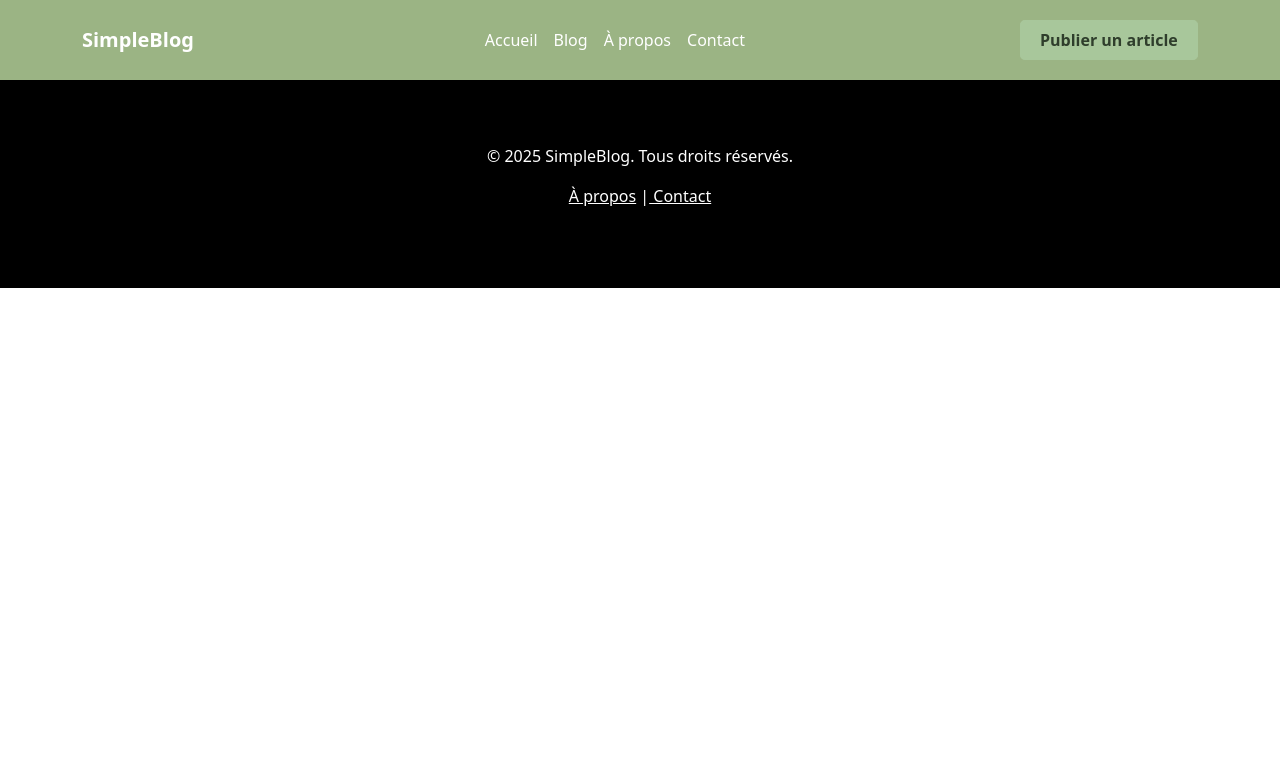
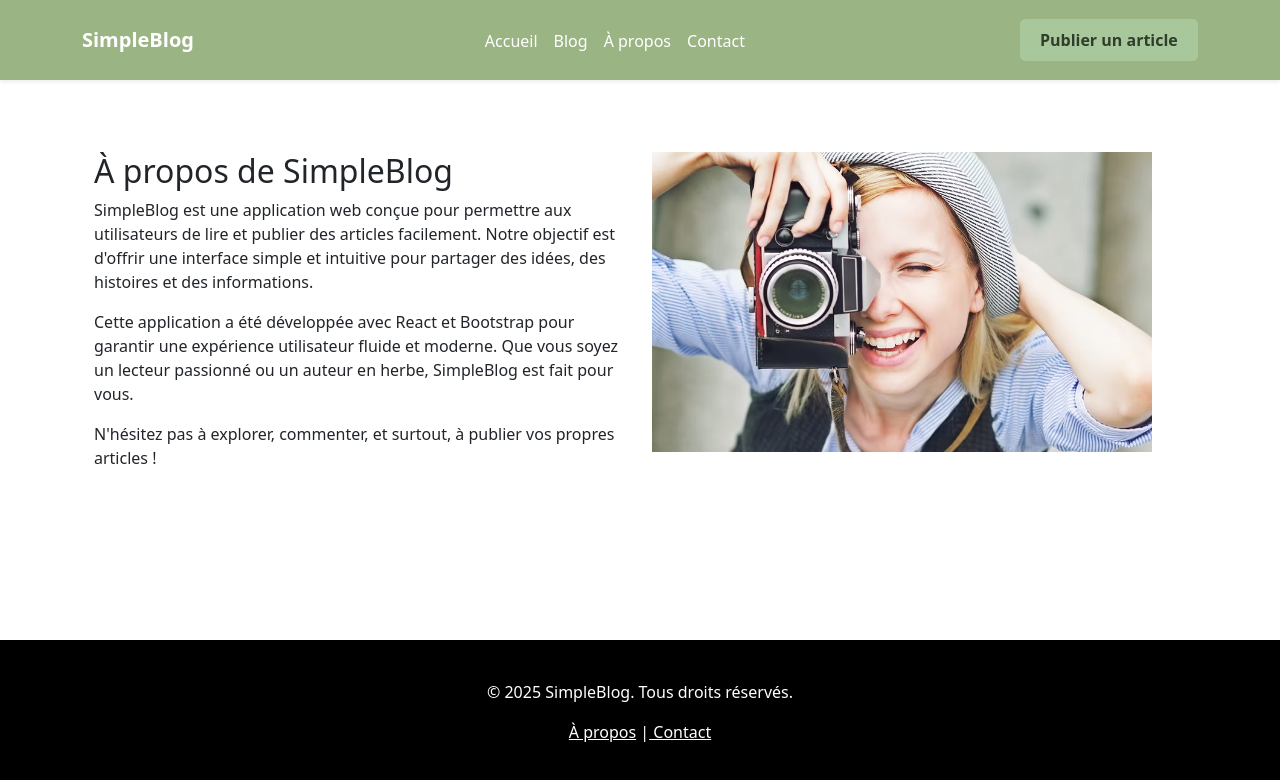
Before and after one commit to asmaaghayyate/React-simpleblog, a React (Vite) app: page /about in a window 1280 px wide. Shown: the top 780 px of the page. Built offline with nearby package versions, Linux system fonts and the light colour scheme; no server answers.

Commit message:
ajouter composant apropos et mise en page de site

```diff
--- a/index.html
+++ b/index.html
@@ -4,13 +4,18 @@
     <meta charset="UTF-8" />
     <link rel="icon" type="image/svg+xml" href="/vite.svg" />
     <meta name="viewport" content="width=device-width, initial-scale=1.0" />
-    <title>Vite + React</title>
+    <title>SimpleBlog</title>
+
+  <link href="https://cdn.jsdelivr.net/npm/bootstrap@5.3.3/dist/css/bootstrap.min.css" rel="stylesheet">
 
   </head>
   <body>
 
 
     <div  id="root"></div>
+    <script src="https://cdn.jsdelivr.net/npm/bootstrap@5.3.2/dist/js/bootstrap.bundle.min.js"></script>
     <script type="module" src="/src/main.jsx"></script>
+
+
   </body>
 </html>
--- a/package.json
+++ b/package.json
@@ -10,6 +10,7 @@
     "preview": "vite preview"
   },
   "dependencies": {
+    "@popperjs/core": "^2.11.8",
     "bootstrap": "^5.3.7",
     "react": "^19.1.0",
     "react-dom": "^19.1.0",
--- a/src/App.jsx
+++ b/src/App.jsx
@@ -6,6 +6,8 @@ import NewArticleForm from "./components/NewArticleForm";
 import Home from "./components/Home";
 import Navbar from "./components/Navbar";
 import Footer from "./components/Footer";
+import Apropos from "./components/Apropos.jsx"; // ou le chemin correct
+
 import "bootstrap/dist/css/bootstrap.min.css";
 
 function App() {
@@ -63,11 +65,14 @@ function App() {
     <Router>
 
        <Navbar />
+       <main className="container my-4">
         <Routes>
           <Route path="/" element={<Home articles={articles} />} />
           <Route path="/article/:id" element={<ArticleDetail articles={articles} />} />
+          <Route path="/about" element={<Apropos />} />
           <Route path="/new" element={<NewArticleForm onAddArticle={handleAddArticle} />} />
         </Routes>
+        </main>
       <Footer></Footer>
     </Router>
   );
--- /dev/null
+++ b/src/components/Apropos.jsx
@@ -0,0 +1,36 @@
+import { useParams, Link } from "react-router-dom";
+
+export default function Apropos(){
+
+return(
+ <div className="container my-5">
+<div className="row">
+
+    <div className="col-md-6">
+
+        <h2>À propos de SimpleBlog</h2>
+      <p>
+        SimpleBlog est une application web conçue pour permettre aux utilisateurs de lire et publier des articles facilement.
+        Notre objectif est d'offrir une interface simple et intuitive pour partager des idées, des histoires et des informations.
+      </p>
+      <p>
+        Cette application a été développée avec React et Bootstrap pour garantir une expérience utilisateur fluide et moderne.
+        Que vous soyez un lecteur passionné ou un auteur en herbe, SimpleBlog est fait pour vous.
+      </p>
+      <p>
+        N'hésitez pas à explorer, commenter, et surtout, à publier vos propres articles !
+      </p>
+
+        </div>
+    <div className="col-md-6 justify-content-end">
+        <img
+                  src="./public/images/apropos.avif"
+                  style={{ height: "300px",width:"500px", objectFit: "cover" }}
+                />
+        </div>
+</div>
+</div>
+);
+
+
+}
--- a/src/components/ArticleDetail.jsx
+++ b/src/components/ArticleDetail.jsx
@@ -9,12 +9,35 @@ function ArticleDetail({ articles }) {
   }
 
   return (
-    <div className="container mt-5 ">
-      {article.image && <img src={article.image} alt={article.title} className="img-fluid mb-3 " />}
-      <h2>{article.title}</h2>
-      <p>{article.content}</p>
-      <Link to="/" className="btn btn-secondary">Retour</Link>
+   <div className="container mt-5 mb-5">
+  <div className="card shadow">
+    {article.image && (
+      <img
+        src={article.image}
+        alt={article.title}
+        className="card-img-top"
+      />
+    )}
+    <div className="card-body">
+      <h5 className="card-title">{article.title}</h5>
+      <p className="card-text">{article.content}</p>
+
+      {/* Affichage de la date (si elle existe) */}
+      {article.date && (
+        <p className="text-muted">
+          Publié le : {new Date(article.date).toLocaleDateString("fr-FR")}
+        </p>
+      )}
+
+      <Link to="/" className="btn btn-secondary mt-2">
+        Retour
+      </Link>
     </div>
+  </div>
+</div>
+
+
+
   );
 }
 
--- a/src/components/ArticleList.jsx
+++ b/src/components/ArticleList.jsx
@@ -5,14 +5,14 @@ export default function ArticleList({ articles }) {
 
 
 <div className="container ">
-    <h2 class="m-5 text-center" id="tarif">Nos Articles</h2>
+    <h2 className="m-5 text-center" id="tarif">Nos Articles</h2>
 
 
       {/* Liste des articles centrée */}
       <div className="row justify-content-center">
         {articles.map((a) => (
           <div key={a.id} className="col-md-6 col-lg-4 mb-4">
-            <div className="card h-90 shadow-lg m-2">
+            <div className="card h-90 shadow-lg m-2 h-100">
               {a.image && (
                 <img
                   src={a.image}
@@ -22,6 +22,9 @@ export default function ArticleList({ articles }) {
                 />
               )}
               <div className="card-body d-flex flex-column">
+                <small className="text-muted mb-2">
+    {a.date}
+  </small>
     <h5 className="card-title fs-8">  {a.title.split(" ").slice(0, 6).join(" ") + (a.title.split(" ").length > 6 ? "..." : "")}
 </h5>
                 <p className="card-text text-truncate ">{a.content}</p>
--- a/src/components/Footer.jsx
+++ b/src/components/Footer.jsx
@@ -4,7 +4,7 @@ import React  from "react";
 export default  function Footer(){
     return (
         <footer className="">
-        <div className="container text-center py-4">
+        <div className="container text-center ">
             <p>&copy; {new Date().getFullYear()} SimpleBlog. Tous droits réservés.</p>
             <p>
             <a href="/about" className="text-white">À propos</a> |
--- a/src/components/Navbar.jsx
+++ b/src/components/Navbar.jsx
@@ -3,25 +3,41 @@ import { Link, NavLink } from "react-router-dom";
 
 export default function Navbar() {
   return (
-    <nav className="navbar navbar-expand-lg ">
-      <div className="container" >
+    <nav className="navbar navbar-expand-lg shadow-sm py-3">
+      <div className="container">
         <Link className="navbar-brand fw-bold" to="/">SimpleBlog</Link>
-        <button className="navbar-toggler" type="button" data-bs-toggle="collapse" data-bs-target="#menu">
+
+        <button
+          className="navbar-toggler"
+          type="button"
+          data-bs-toggle="collapse"
+  data-bs-target="#menu"
+  aria-controls="menu"       // <== ici
+  aria-expanded="false"
+   aria-label="Toggle navigation"
+        >
           <span className="navbar-toggler-icon"></span>
         </button>
-        <div className="collapse navbar-collapse justify-content-center"  id="menu">
-          <ul className="navbar-nav ">
-            <li className="nav-item"><NavLink className="nav-link" to="/">Accueil</NavLink></li>
-            <li className="nav-item"><NavLink className="nav-link" to="/blog">Blog</NavLink></li>
-            <li className="nav-item"><NavLink className="nav-link" to="/about">À propos</NavLink></li>
-            <li className="nav-item"><NavLink className="nav-link" to="/contact">Contact</NavLink></li>
+
+        <div className="collapse navbar-collapse" id="menu">
+          <ul className="navbar-nav m-auto mb-2 mb-lg-0">
+            <li className="nav-item">
+              <NavLink className="nav-link" to="/">Accueil</NavLink>
+            </li>
+            <li className="nav-item">
+              <NavLink className="nav-link" to="/blog">Blog</NavLink>
+            </li>
+            <li className="nav-item">
+              <NavLink className="nav-link" to="/about">À propos</NavLink>
+            </li>
+            <li className="nav-item">
+              <NavLink className="nav-link" to="/contact">Contact</NavLink>
+            </li>
           </ul>
+          <Link to="/new" className="btn-publier">
+            Publier un article
+          </Link>
         </div>
-        <div className="justify-content-end ">
-        <Link to="/new" className="btn-publier">
-          Publier un article
-        </Link>
-      </div>
       </div>
     </nav>
   );
--- a/src/index.css
+++ b/src/index.css
@@ -2,6 +2,26 @@
   margin: 0;
   padding: 0;
 }
+
+
+
+html, body, #root {
+  height: 100%;
+  margin: 0;
+}
+
+#root {
+  display: flex;
+  flex-direction: column;
+  min-height: 100vh;
+}
+
+main {
+  flex: 1;
+}
+
+
+
 
  body {
   margin: 0;
@@ -37,7 +57,7 @@
 
 .hero-text-overlay {
   position: absolute;
-  top: 50%;
+  top: 90%;
   left: 50%;
   transform: translate(-50%, -50%);
   color: white;
```
Also changed, not shown: public/images/apropos.avif (added), 1 other file (tests, documents, lock files or other folders).
